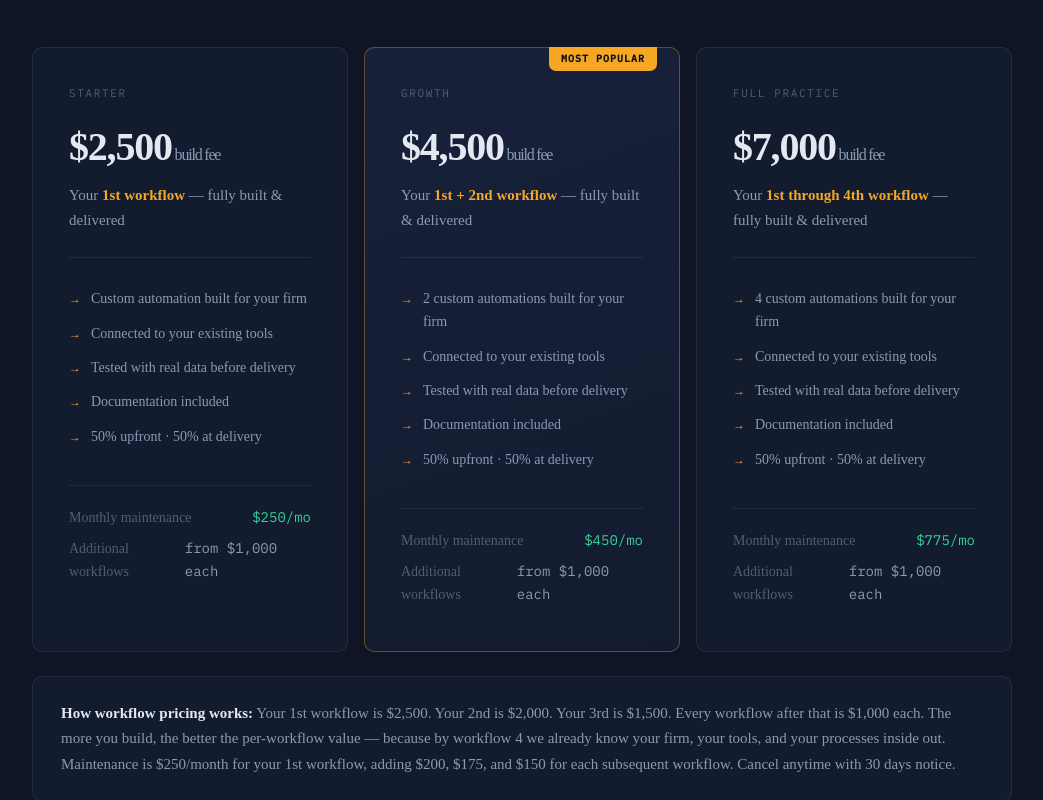
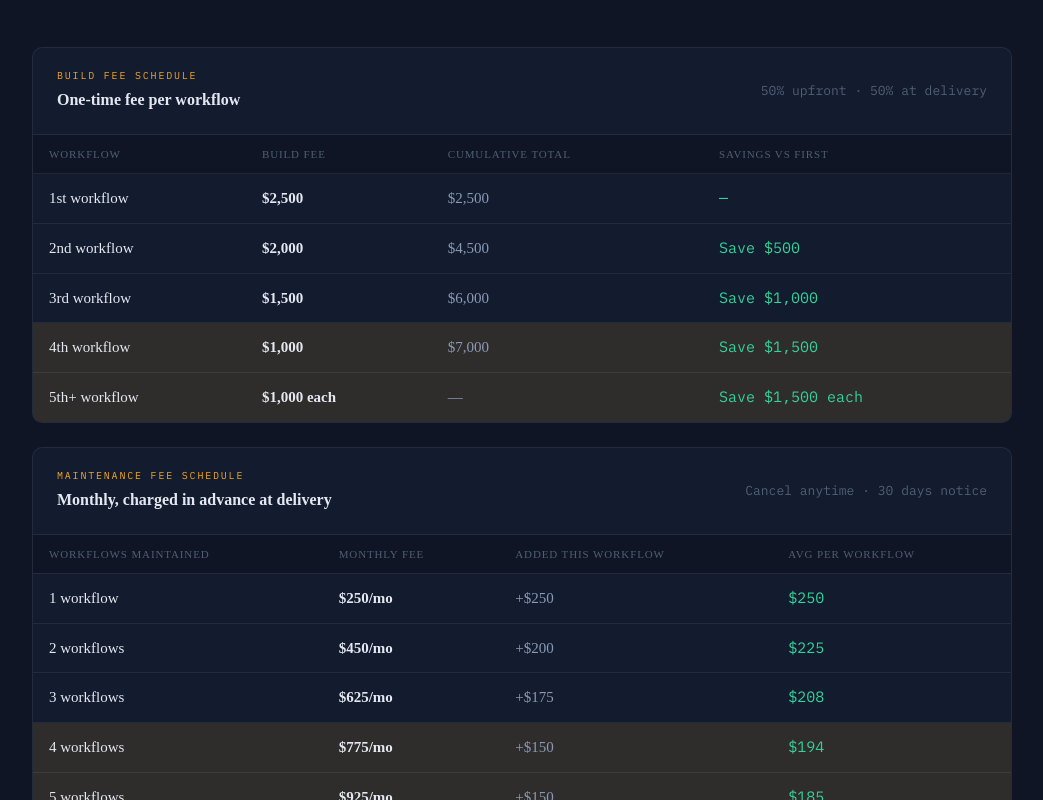
Before and after one commit to cronere/Cronere, a Next.js app: page / in a window 1280 px wide. Shown: the part 3640-4440 px from the top of the page, without its empty margins (118-1161 px from the left). Built offline with nearby package versions, Linux system fonts and the light colour scheme.

Commit message:
Update page.js

```diff
--- a/app/page.js
+++ b/app/page.js
@@ -212,33 +212,37 @@ export default function Home() {
         .workflow-card p { font-size: 15px; color: var(--text-mid); line-height: 1.6; }
         .workflow-save { font-family: var(--mono); font-size: 13px; color: var(--green); margin-top: 0.75rem; }
 
-        /* ── PRICING ── */
-        .pricing-grid { display: grid; grid-template-columns: repeat(auto-fit, minmax(270px, 1fr)); gap: 1rem; margin-bottom: 1.5rem; }
-        .pricing-card {
+        /* ── PRICING TABLES ── */
+        .pricing-tables { display: flex; flex-direction: column; gap: 0; }
+        .price-table-wrap {
           background: var(--bg-card); border: 1px solid var(--border);
-          border-radius: 10px; padding: 2.25rem; position: relative;
+          border-radius: 10px; overflow: hidden;
         }
-        .pricing-card.featured { border-color: var(--gold-bdr); background: linear-gradient(160deg, #17213a 0%, #131b2e 100%); }
-        .featured-pill {
-          position: absolute; top: -1px; right: 22px;
-          background: var(--gold); color: #0b0f1a;
-          font-family: var(--mono); font-size: 10px; font-weight: 600;
-          letter-spacing: 0.1em; text-transform: uppercase;
-          padding: 4px 12px; border-radius: 0 0 7px 7px;
+        .price-table-header {
+          display: flex; align-items: center; justify-content: space-between;
+          padding: 1.25rem 1.5rem; border-bottom: 1px solid var(--border);
+          flex-wrap: wrap; gap: 0.5rem;
         }
-        .pricing-tier { font-family: var(--mono); font-size: 11px; letter-spacing: 0.15em; text-transform: uppercase; color: var(--text-dim); margin-bottom: 0.75rem; }
-        .pricing-price { font-size: 40px; font-weight: 800; letter-spacing: -0.03em; margin-bottom: 0.2rem; }
-        .pricing-price sub { font-size: 16px; font-weight: 400; color: var(--text-mid); vertical-align: baseline; }
-        .pricing-desc { font-size: 15px; color: var(--text-mid); margin-bottom: 1.5rem; padding-bottom: 1.5rem; border-bottom: 1px solid var(--border); }
-        .pricing-desc strong { color: var(--gold); }
-        .pricing-features { list-style: none; margin-bottom: 2rem; }
-        .pricing-features li { font-size: 14px; color: var(--text-mid); padding: 0.35rem 0; display: flex; gap: 10px; }
-        .pricing-features li::before { content: '→'; color: var(--gold); flex-shrink: 0; font-size: 12px; margin-top: 3px; }
-        .pricing-meta { border-top: 1px solid var(--border); padding-top: 1.25rem; }
-        .pricing-meta-row { display: flex; justify-content: space-between; font-size: 14px; margin-bottom: 0.5rem; }
-        .pricing-meta-row .lbl { color: var(--text-dim); }
-        .pricing-meta-row .val { font-family: var(--mono); color: var(--text-mid); }
-        .pricing-meta-row .val.hi { color: var(--green); }
+        .price-table-eye {
+          font-family: var(--mono); font-size: 10px; letter-spacing: 0.18em;
+          text-transform: uppercase; color: var(--gold); margin-bottom: 3px;
+        }
+        .price-table-title { font-size: 16px; font-weight: 600; color: var(--text); }
+        .price-table-note { font-size: 13px; color: var(--text-dim); font-family: var(--mono); }
+        .price-table { width: 100%; border-collapse: collapse; }
+        .price-table th {
+          text-align: left; padding: 10px 16px;
+          font-size: 11px; color: var(--text-dim); font-weight: 400;
+          letter-spacing: 0.08em; text-transform: uppercase;
+          background: var(--bg-2); border-bottom: 1px solid var(--border);
+        }
+        .price-table td { padding: 12px 16px; border-bottom: 1px solid var(--border); font-size: 15px; }
+        .price-table tr:last-child td { border-bottom: none; }
+        .price-table tr.row-highlight { background: var(--gold-dim); }
+        .td-main { color: var(--text); font-weight: 500; }
+        .td-price { color: var(--text); font-weight: 700; font-size: 16px; }
+        .td-mid { color: var(--text-mid); }
+        .td-save { color: var(--green); font-size: 13px; font-family: var(--mono); }
         .pricing-note {
           background: var(--bg-card); border: 1px solid var(--border);
           border-radius: 10px; padding: 1.5rem 1.75rem;
@@ -406,6 +410,8 @@ export default function Home() {
           .nav { padding: 0 1.25rem; }
           .hamburger { display: flex; }
           .pricing-cta-inner { flex-direction: column; text-align: center; }
+          .price-table th:nth-child(3), .price-table td:nth-child(3) { display: none; }
+          .price-table-header { flex-direction: column; align-items: flex-start; }
         }
         @media (min-width: 721px) {
           .hamburger { display: none; }
@@ -639,58 +645,98 @@ export default function Home() {
           <span className="eyebrow">Pricing</span>
           <div className="section-header">
             <h2 className="section-title">Simple, transparent pricing.<br />The more you build, the better the value.</h2>
-            <p className="section-sub">Per-workflow pricing that rewards commitment. 50% upfront to begin, 50% plus first month maintenance at delivery. No long-term contracts.</p>
+            <p className="section-sub">Per-workflow pricing with no long-term contracts. 50% upfront to begin, 50% plus first month maintenance at delivery.</p>
           </div>
-          <div className="pricing-grid">
-            {[
-              {
-                tier: 'Starter',
-                price: '$2,500',
-                desc: <>Your <strong>1st workflow</strong> — fully built &amp; delivered</>,
-                features: ['Custom automation built for your firm', 'Connected to your existing tools', 'Tested with real data before delivery', 'Documentation included', '50% upfront · 50% at delivery'],
-                maint: '$250/mo',
-                featured: false,
-              },
-              {
-                tier: 'Growth',
-                price: '$4,500',
-                desc: <>Your <strong>1st + 2nd workflow</strong> — fully built &amp; delivered</>,
-                features: ['2 custom automations built for your firm', 'Connected to your existing tools', 'Tested with real data before delivery', 'Documentation included', '50% upfront · 50% at delivery'],
-                maint: '$450/mo',
-                featured: true,
-              },
-              {
-                tier: 'Full Practice',
-                price: '$7,000',
-                desc: <>Your <strong>1st through 4th workflow</strong> — fully built &amp; delivered</>,
-                features: ['4 custom automations built for your firm', 'Connected to your existing tools', 'Tested with real data before delivery', 'Documentation included', '50% upfront · 50% at delivery'],
-                maint: '$775/mo',
-                featured: false,
-              },
-            ].map(p => (
-              <div key={p.tier} className={`pricing-card${p.featured ? ' featured' : ''}`}>
-                {p.featured && <div className="featured-pill">Most Popular</div>}
-                <div className="pricing-tier">{p.tier}</div>
-                <div className="pricing-price">{p.price}<sub> build fee</sub></div>
-                <div className="pricing-desc">{p.desc}</div>
-                <ul className="pricing-features">
-                  {p.features.map(f => <li key={f}>{f}</li>)}
-                </ul>
-                <div className="pricing-meta">
-                  <div className="pricing-meta-row"><span className="lbl">Monthly maintenance</span><span className="val hi">{p.maint}</span></div>
-                  <div className="pricing-meta-row"><span className="lbl">Additional workflows</span><span className="val">from $1,000 each</span></div>
+
+          <div className="pricing-tables">
+
+            {/* BUILD FEE SCHEDULE */}
+            <div className="price-table-wrap">
+              <div className="price-table-header">
+                <div>
+                  <div className="price-table-eye">Build Fee Schedule</div>
+                  <div className="price-table-title">One-time fee per workflow</div>
                 </div>
+                <div className="price-table-note">50% upfront · 50% at delivery</div>
               </div>
-            ))}
+              <table className="price-table">
+                <thead>
+                  <tr>
+                    <th>Workflow</th>
+                    <th>Build fee</th>
+                    <th>Cumulative total</th>
+                    <th>Savings vs first</th>
+                  </tr>
+                </thead>
+                <tbody>
+                  {[
+                    { wf: '1st workflow', fee: '$2,500', total: '$2,500', save: '—', highlight: false },
+                    { wf: '2nd workflow', fee: '$2,000', total: '$4,500', save: 'Save $500', highlight: false },
+                    { wf: '3rd workflow', fee: '$1,500', total: '$6,000', save: 'Save $1,000', highlight: false },
+                    { wf: '4th workflow', fee: '$1,000', total: '$7,000', save: 'Save $1,500', highlight: true },
+                    { wf: '5th+ workflow', fee: '$1,000 each', total: '—', save: 'Save $1,500 each', highlight: true },
+                  ].map(r => (
+                    <tr key={r.wf} className={r.highlight ? 'row-highlight' : ''}>
+                      <td className="td-main">{r.wf}</td>
+                      <td className="td-price">{r.fee}</td>
+                      <td className="td-mid">{r.total}</td>
+                      <td className="td-save">{r.save}</td>
+                    </tr>
+                  ))}
+                </tbody>
+              </table>
+            </div>
+
+            {/* MAINTENANCE FEE SCHEDULE */}
+            <div className="price-table-wrap" style={{marginTop: '1.5rem'}}>
+              <div className="price-table-header">
+                <div>
+                  <div className="price-table-eye">Maintenance Fee Schedule</div>
+                  <div className="price-table-title">Monthly, charged in advance at delivery</div>
+                </div>
+                <div className="price-table-note">Cancel anytime · 30 days notice</div>
+              </div>
+              <table className="price-table">
+                <thead>
+                  <tr>
+                    <th>Workflows maintained</th>
+                    <th>Monthly fee</th>
+                    <th>Added this workflow</th>
+                    <th>Avg per workflow</th>
+                  </tr>
+                </thead>
+                <tbody>
+                  {[
+                    { wf: '1 workflow', monthly: '$250/mo', added: '+$250', avg: '$250', highlight: false },
+                    { wf: '2 workflows', monthly: '$450/mo', added: '+$200', avg: '$225', highlight: false },
+                    { wf: '3 workflows', monthly: '$625/mo', added: '+$175', avg: '$208', highlight: false },
+                    { wf: '4 workflows', monthly: '$775/mo', added: '+$150', avg: '$194', highlight: true },
+                    { wf: '5 workflows', monthly: '$925/mo', added: '+$150', avg: '$185', highlight: true },
+                    { wf: '6 workflows', monthly: '$1,075/mo', added: '+$150', avg: '$179', highlight: true },
+                    { wf: '8 workflows', monthly: '$1,375/mo', added: '+$150 each', avg: '$172', highlight: true },
+                  ].map(r => (
+                    <tr key={r.wf} className={r.highlight ? 'row-highlight' : ''}>
+                      <td className="td-main">{r.wf}</td>
+                      <td className="td-price">{r.monthly}</td>
+                      <td className="td-mid">{r.added}</td>
+                      <td className="td-save">{r.avg}</td>
+                    </tr>
+                  ))}
+                </tbody>
+              </table>
+            </div>
+
           </div>
-          <div className="pricing-note">
-            <strong>How workflow pricing works:</strong> Your 1st workflow is $2,500. Your 2nd is $2,000. Your 3rd is $1,500. Every workflow after that is $1,000 each. The more you build, the better the per-workflow value — because by workflow 4 we already know your firm, your tools, and your processes inside out. Maintenance is $250/month for your 1st workflow, adding $200, $175, and $150 for each subsequent workflow. Cancel anytime with 30 days notice.
+
+          <div className="pricing-note" style={{marginTop: '1.5rem'}}>
+            <strong>What maintenance covers:</strong> Monitoring all scenarios for errors, updates when connected apps change their APIs, minor tweaks when your firm&apos;s processes evolve, and priority support when something needs attention. Your workflows keep running cleanly without you thinking about them.
           </div>
+
           <div className="pricing-cta">
             <div className="pricing-cta-inner">
               <div className="pricing-cta-text">
-                <h3>Not sure which tier is right for your firm?</h3>
-                <p>Book a free 30-minute call — we'll map out exactly what we'd build and recommend the right starting point.</p>
+                <h3>Not sure which workflow to start with?</h3>
+                <p>Book a free 30-minute call — we&apos;ll identify the two or three automations that would have the biggest immediate impact on your firm.</p>
               </div>
               <a href={CALENDLY} target="_blank" rel="noreferrer" className="btn-cta-mid">
                 Book a discovery call →
```
